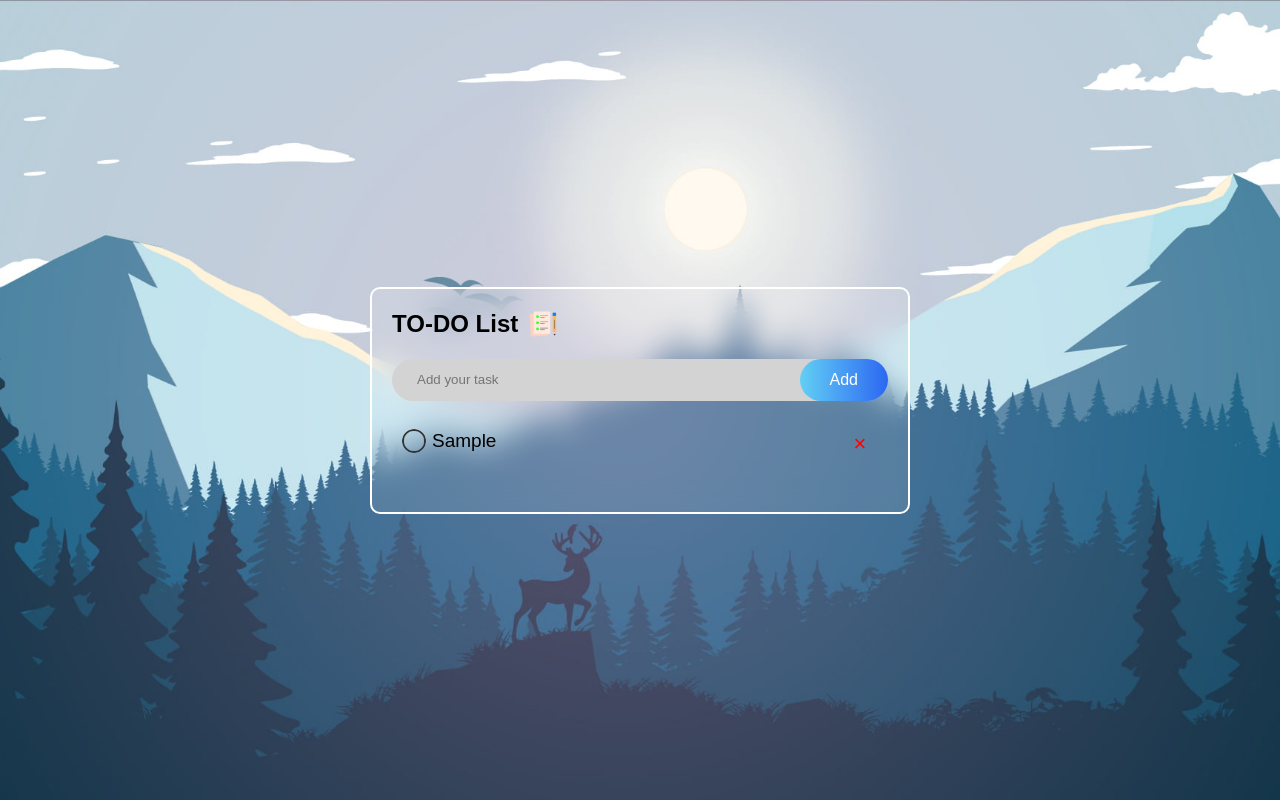
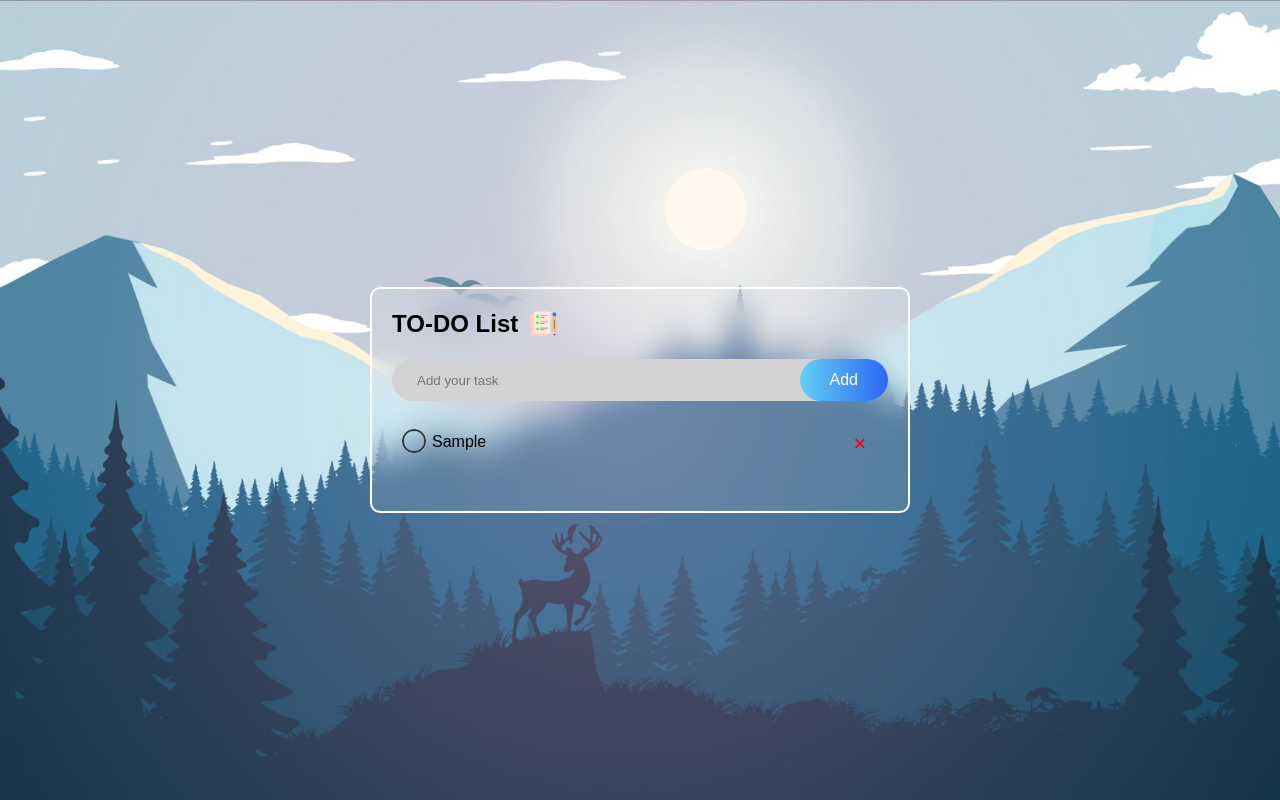
Before and after one commit to Sa3d-Ka/To-Do-list-JavaScript, a plain HTML site: page index.html in a window 1280 px wide. Both pictures are taken after typing "Sample" into the empty fields and a click on the button "Add". Drawn offline with Linux system fonts and the light colour scheme.

Commit message:
font-size

```diff
--- a/style.css
+++ b/style.css
@@ -74,9 +74,9 @@ button:hover {
 
 ul li {
     list-style: none;
-    font-size: 19px;
+    font-size: 16px;
     font-weight: 540;
-    padding: 9px 10px 10px 40px;
+    padding: 12px 10px 10px 40px;
     user-select: none;
     cursor: pointer;
     position: relative;
```
